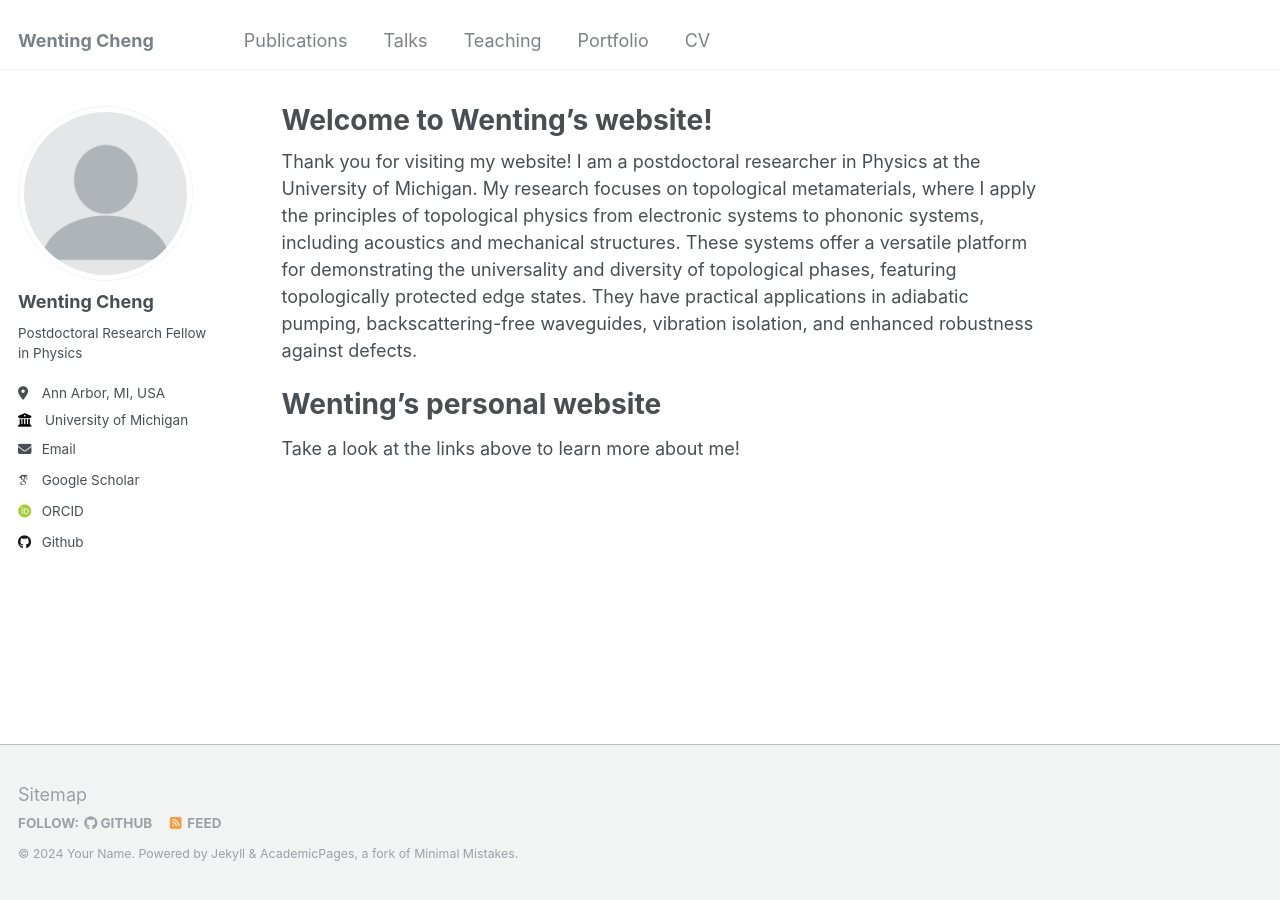
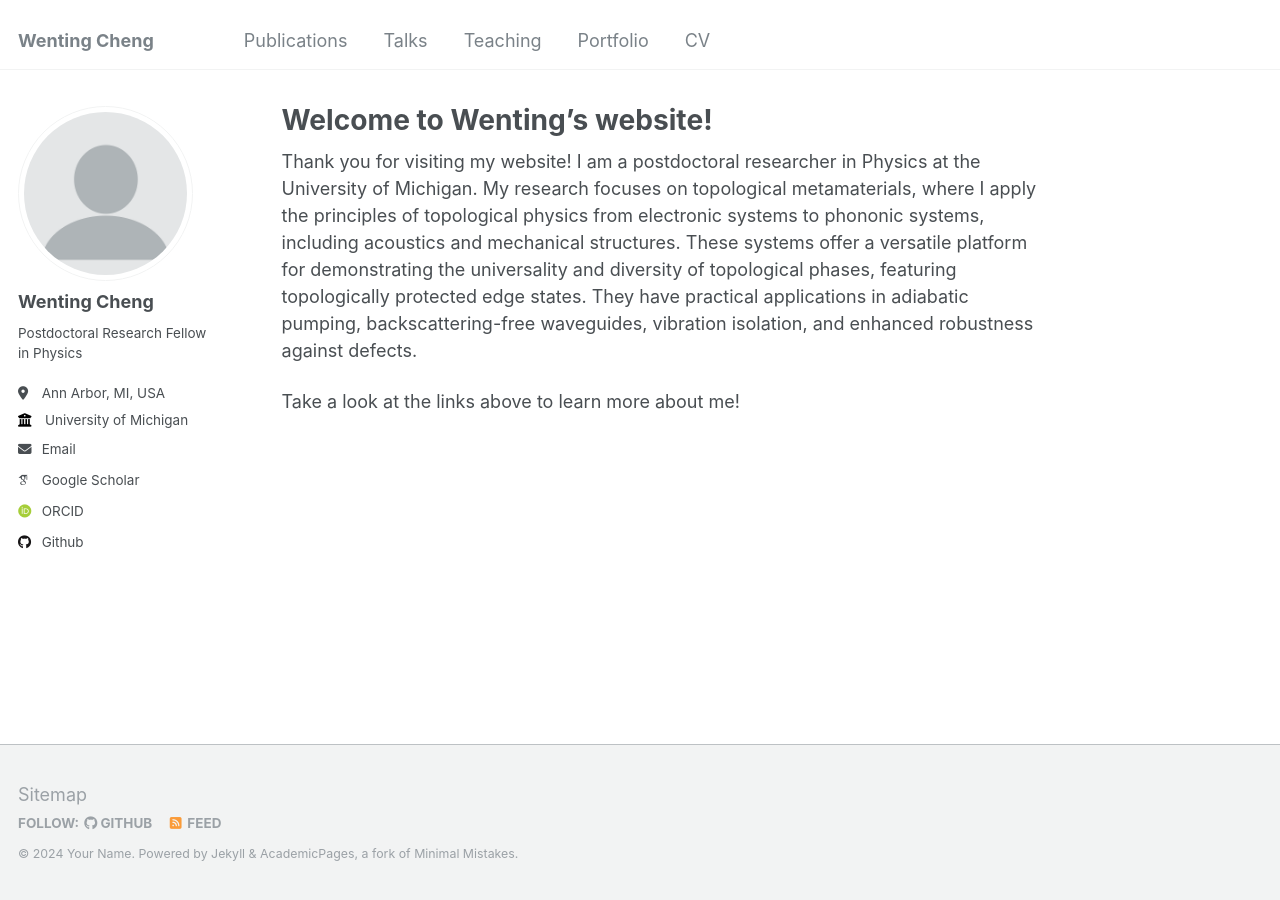
Before and after one commit to cwenting1224/cwenting1224.github.io, a Jekyll site: the page built from _pages/about.md, in a window 1280 px wide. Built offline with Jekyll 4.4.1, drawn with Linux system fonts in a browser that asks for light colours; some web fonts are replaced.

Commit message:
Update about.md

```diff
--- a/_pages/about.md
+++ b/_pages/about.md
@@ -9,6 +9,4 @@ redirect_from:
 
 Thank you for visiting my website! I am a postdoctoral researcher in Physics at the University of Michigan. My research focuses on topological metamaterials, where I apply the principles of topological physics from electronic systems to phononic systems, including acoustics and mechanical structures. These systems offer a versatile platform for demonstrating the universality and diversity of topological phases, featuring topologically protected edge states. They have practical applications in adiabatic pumping, backscattering-free waveguides, vibration isolation, and enhanced robustness against defects.
 
-Wenting's personal website
-======
 Take a look at the links above to learn more about me!
```
